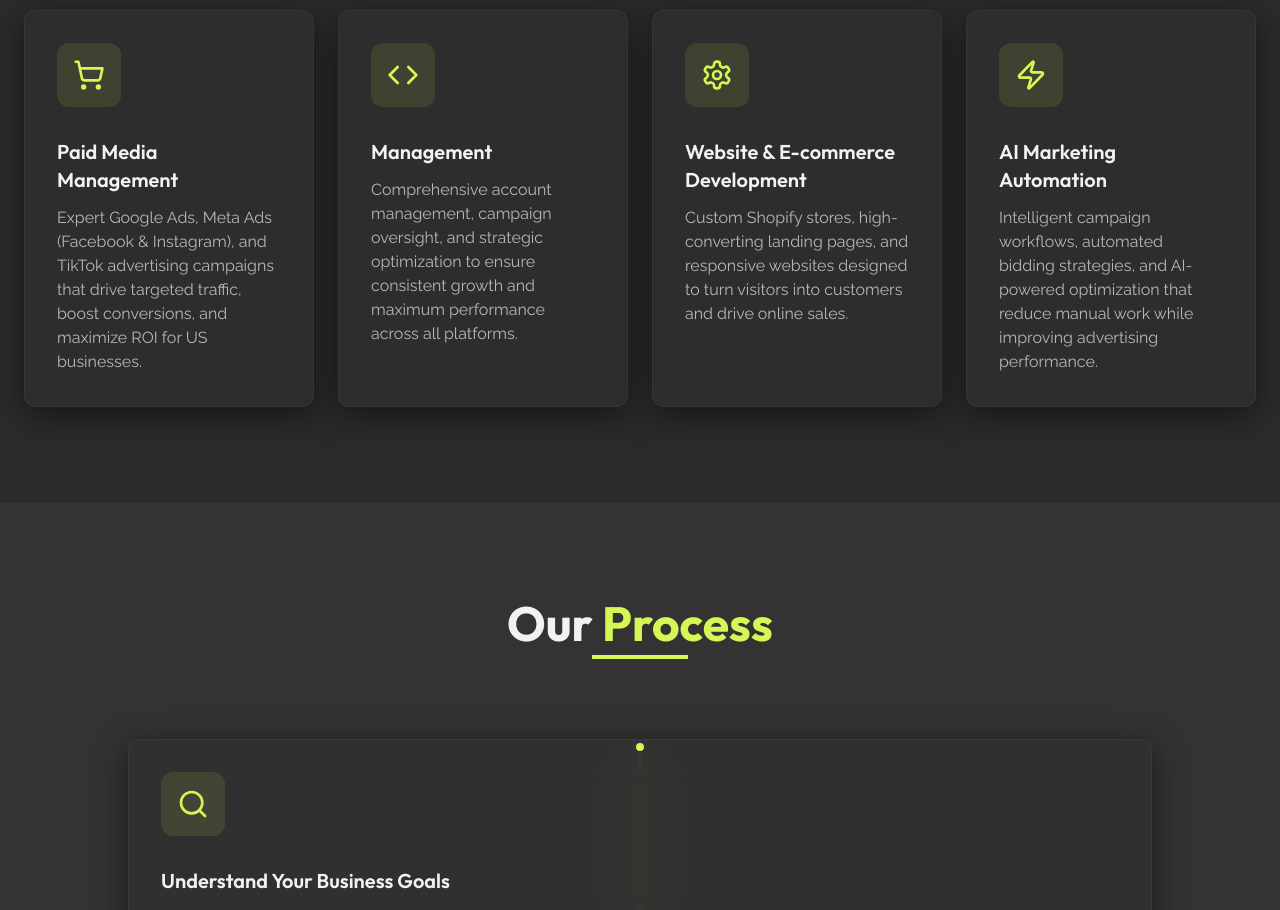
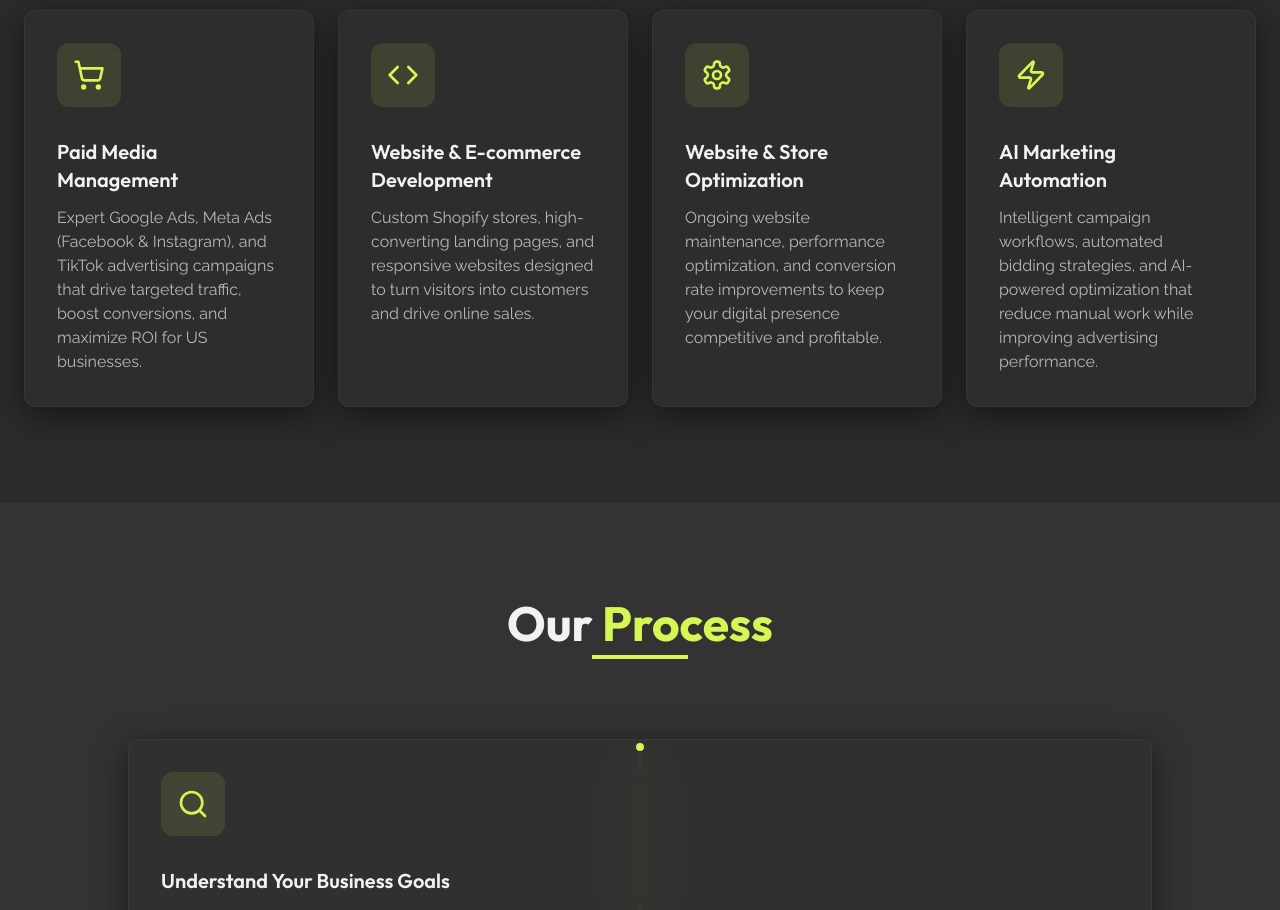
Before and after one commit to feliperpovera/RevUp02, a React (Vite) app: page / in a window 1280 px wide. Shown: the part 2720-3630 px from the top of the page. Built offline with nearby package versions, Linux system fonts and the light colour scheme; the HTML template or start-up script is replaced by a standard one.

Commit message:
Reverted to commit 29b2c73422e5998334e7a504ed5841cae05716d0

```diff
--- a/src/components/Services.tsx
+++ b/src/components/Services.tsx
@@ -8,13 +8,13 @@ const services = [
   },
   {
     icon: Code,
-    title: "Management",
-    description: "Comprehensive account management, campaign oversight, and strategic optimization to ensure consistent growth and maximum performance across all platforms.",
+    title: "Website & E-commerce Development",
+    description: "Custom Shopify stores, high-converting landing pages, and responsive websites designed to turn visitors into customers and drive online sales.",
   },
   {
     icon: Settings,
-    title: "Website & E-commerce Development",
-    description: "Custom Shopify stores, high-converting landing pages, and responsive websites designed to turn visitors into customers and drive online sales.",
+    title: "Website & Store Optimization",
+    description: "Ongoing website maintenance, performance optimization, and conversion rate improvements to keep your digital presence competitive and profitable.",
   },
   {
     icon: Zap,
```
